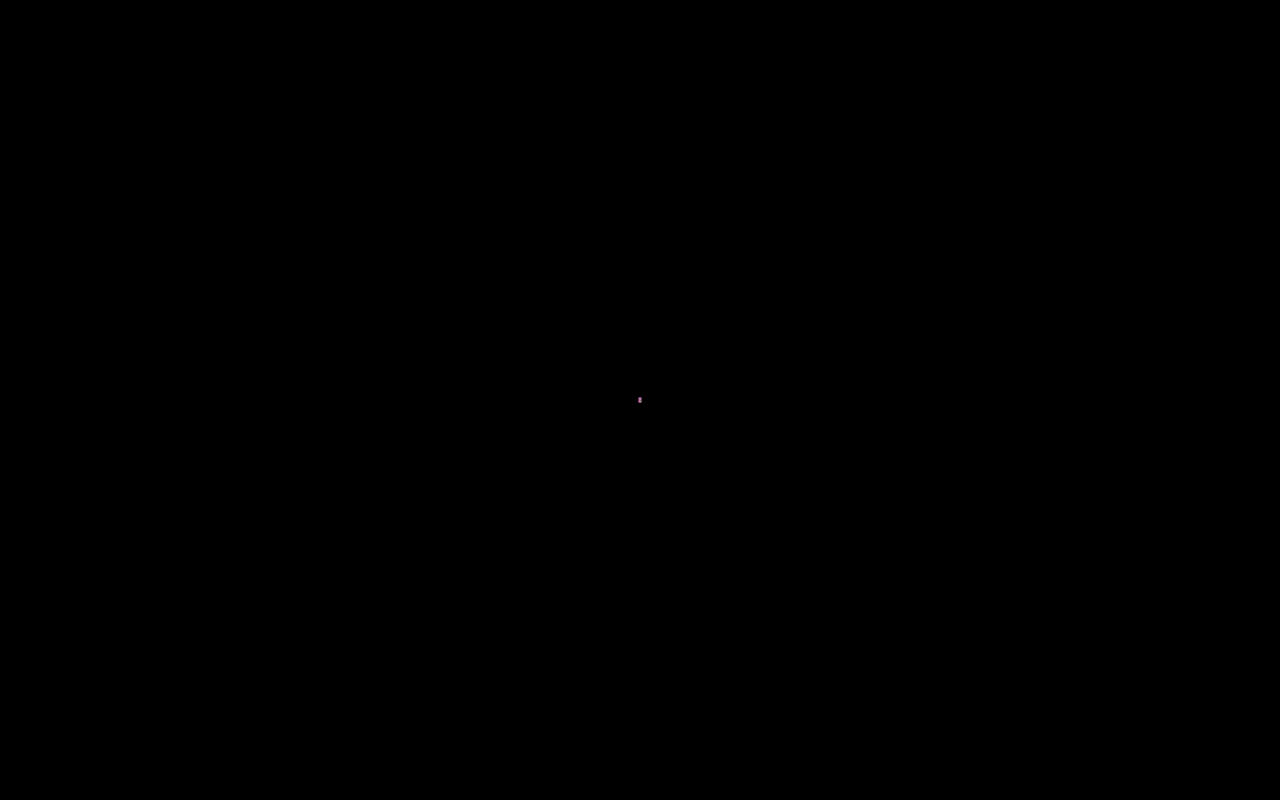
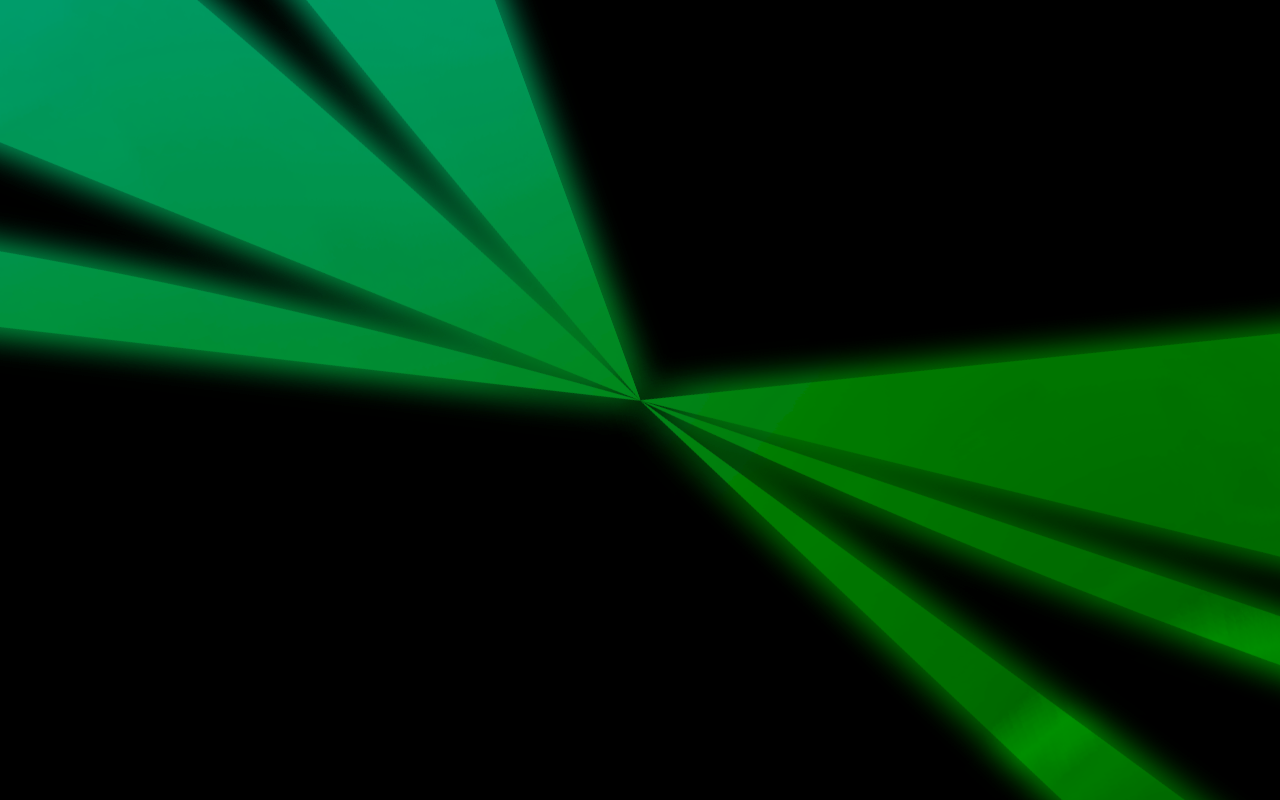
Before and after one commit to marcosgperez/anim, a React (Create React App) app: page / in a window 1280 px wide. Built offline with nearby package versions, Linux system fonts and the light colour scheme.

Commit message:
Animation;

```diff
--- a/src/App.js
+++ b/src/App.js
@@ -15,7 +15,7 @@ function App() {
   useEffect(() => {
     const scaleAndRotatePolygons = () => {
       return new Promise((resolve) => {
-        setPolygonScale(1600);
+        setPolygonScale(2400);
         setPolygonRotation(-20);
         setTimeout(resolve, 3000);
       });
@@ -85,7 +85,7 @@ function App() {
               setCircleRightX(30); // Mover hacia la derecha 30px
               setCircleLeftX(-30); // Mover hacia la izquierda 30px
               resolve();
-            }, 700)
+            }, 400)
           ),
         // Center all circles
         () =>
@@ -93,7 +93,7 @@ function App() {
             setTimeout(() => {
               reset();
               resolve();
-            }, 700)
+            }, 400)
           ),
         // To sides
         () =>
@@ -101,7 +101,7 @@ function App() {
             setTimeout(() => {
               toSides();
               resolve();
-            }, 700)
+            }, 400)
           ),
         // Center all circles
         () =>
@@ -109,7 +109,7 @@ function App() {
             setTimeout(() => {
               reset();
               resolve();
-            }, 700)
+            }, 400)
           ),
         // To top bottom
         () =>
@@ -117,7 +117,7 @@ function App() {
             setTimeout(() => {
               toTopBottom();
               resolve();
-            }, 700)
+            }, 400)
           ),
         // Center all circles
         () =>
@@ -125,7 +125,7 @@ function App() {
             setTimeout(() => {
               reset();
               resolve();
-            }, 700)
+            }, 400)
           ),
         // To sides
         () =>
@@ -133,7 +133,7 @@ function App() {
             setTimeout(() => {
               toSides();
               resolve();
-            }, 700)
+            }, 400)
           ),
         // Center all circles
         () =>
@@ -141,7 +141,7 @@ function App() {
             setTimeout(() => {
               reset();
               resolve();
-            }, 700)
+            }, 400)
           ),
         // To top bottom
         () =>
@@ -149,7 +149,7 @@ function App() {
             setTimeout(() => {
               toTopBottom();
               resolve();
-            }, 700)
+            }, 400)
           ),
         // Center all circles
         () =>
@@ -165,7 +165,7 @@ function App() {
               setCircleRightSize(0);
               setCircleLeftSize(0);
               resolve();
-            }, 700)
+            }, 400)
           ),
         // Hide all circles
         () =>
@@ -177,7 +177,7 @@ function App() {
               setCircleRightSize(0);
               setCircleLeftSize(0);
               resolve();
-            }, 700)
+            }, 400)
           ),
         // Scale and rotate polygons
         () => scaleAndRotatePolygons(),
@@ -337,27 +337,35 @@ function App() {
               </filter>
               <mask id="triangleMask">
                 <rect width="100%" height="100%" fill="black" />
-                <polygon
-                  className="polygon-1"
-                  points="0,10 20,0 100,100"
+                <path
+                  d="M 0 10 Q 20 -60 100 100"
+                  fill="white"
+                  filter="url(#softGlow)"
+                />
+                <path
+                  d="M 100 20 Q 40 -60 100 100"
+                  fill="white"
+                  filter="url(#softGlow)"
+                />
+                <path
+                  d="M 0 50 Q 30 50 100 100"
+                  fill="white"
+                  filter="url(#softGlow)"
+                />
+                <path
+                  d="M 100 100 Q 150 150 200 180"
                   fill="white"
                   filter="url(#softGlow)"
                 />
                 <polygon
                   className="polygon-1"
-                  points="100,20 40,0 100,100"
+                  points="100, 100 180, 120 220,180"
                   fill="white"
                   filter="url(#softGlow)"
                 />
                 <polygon
                   className="polygon-1"
-                  points="100, 100 180, 200 200,180"
-                  fill="white"
-                  filter="url(#softGlow)"
-                />
-                <polygon
-                  className="polygon-1"
-                  points="100, 100 180, 250 140,180"
+                  points="100, 100 180, 220 140,180"
                   fill="white"
                   filter="url(#softGlow)"
                 />
--- a/src/index.css
+++ b/src/index.css
@@ -37,7 +37,7 @@ body, #root {
   display: flex;
   justify-content: center;
   align-items: center;
-  transition: all 0.5s ease;
+  transition: all 0.3s ease;
   position: absolute;
   top: 0;
   bottom: 0;
```
